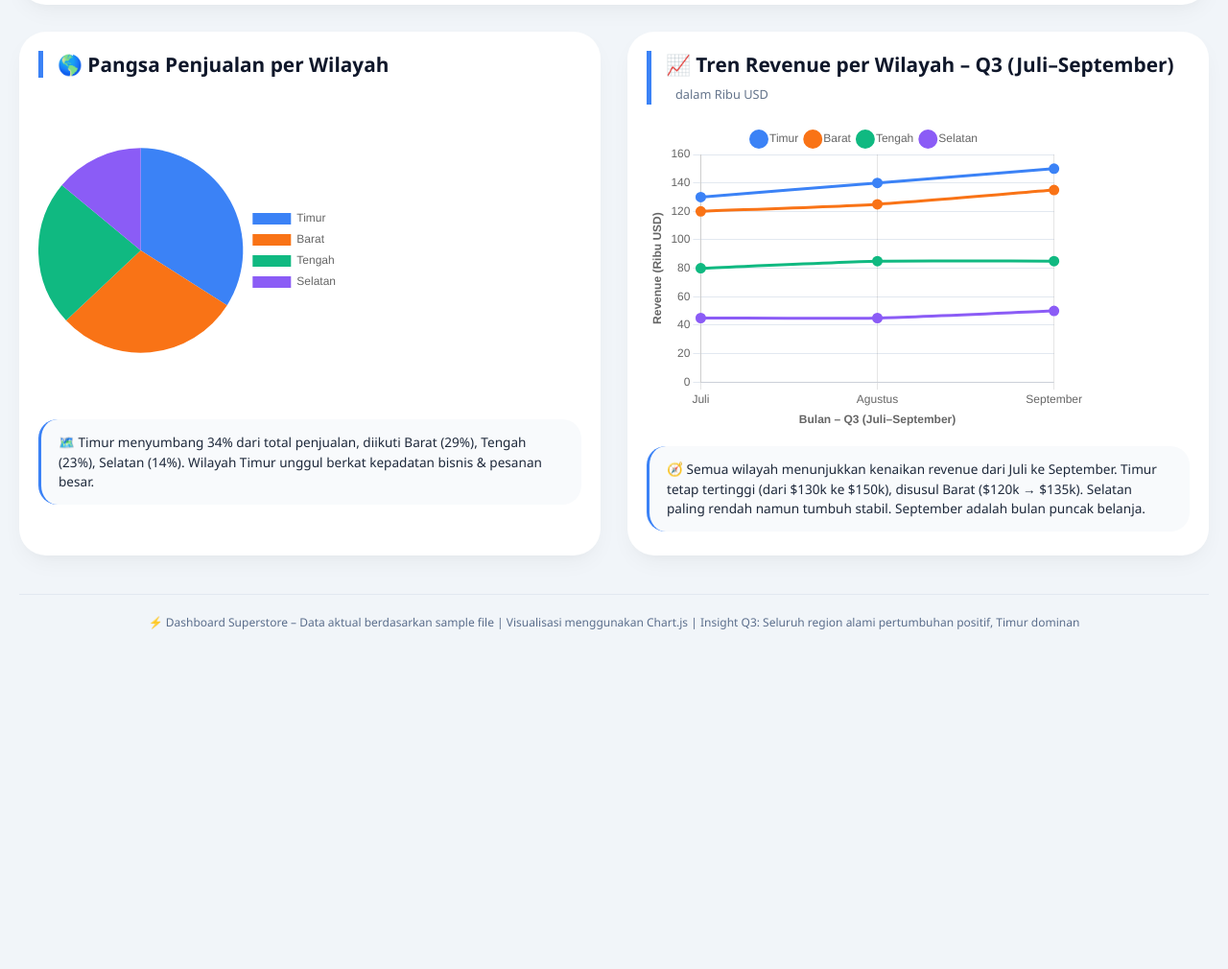
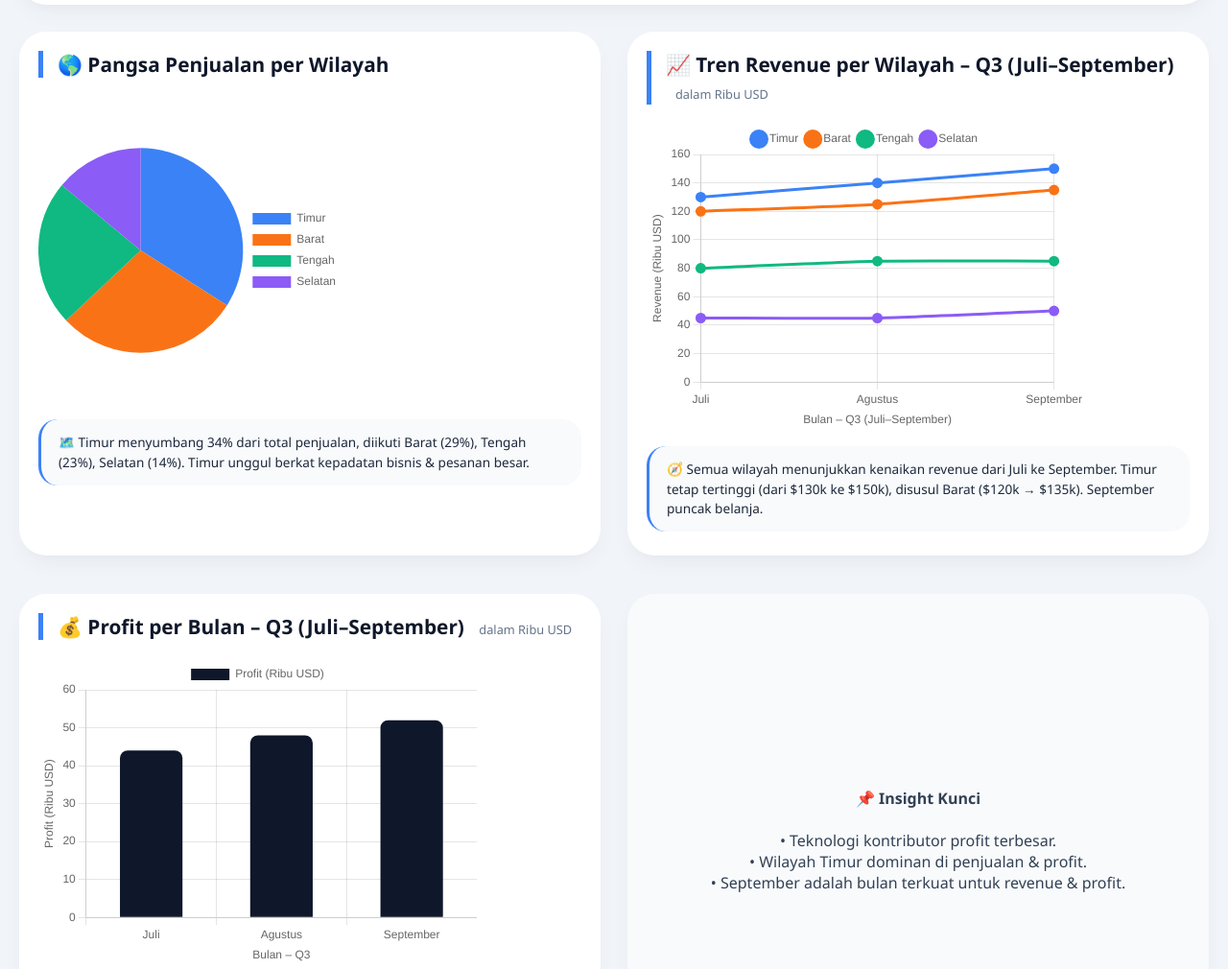
Before and after one commit to AkbarPangestu9111/davis-18, a plain HTML site: page index.html in a window 1280 px wide. Shown: the part 661-1671 px from the top of the page at 96% size. Before the commit the page ends 1348 px from the top, so only its background shows below. Drawn offline with nearby package versions, Linux system fonts and the light colour scheme.

Commit message:
Add files via upload

```diff
--- a/index.html
+++ b/index.html
@@ -3,7 +3,7 @@
 <head>
     <meta charset="UTF-8">
     <meta name="viewport" content="width=device-width, initial-scale=1.0">
-    <title>Superstore Dashboard | Tren Revenue Q3 & Kinerja</title>
+    <title>Superstore Dashboard | 5 Visualisasi Lengkap</title>
     <!-- Chart.js CDN -->
     <script src="https://cdn.jsdelivr.net/npm/chart.js@4.4.0/dist/chart.umd.min.js"></script>
     <style>
@@ -119,11 +119,11 @@
 <body>
 <div class="dashboard-container">
     <div class="dashboard-header">
-        <h1>📊 Superstore Dashboard – Q3 Focus</h1>
-        <p>Revenue & Profitability | Data agregasi 2023–2024 | Tren Q3 (Juli–September)</p>
+        <h1>📊 Superstore Dashboard – 5 Visual Insights</h1>
+        <p>Penjualan, Profit, Tren Q3, dan Kinerja Regional | Data agregasi 2023–2024</p>
     </div>
 
-    <!-- BARIS 1: DUA GRAFIK KATEGORI (Penjualan & Profit Margin) -->
+    <!-- BARIS 1: DUA GRAFIK KATEGORI (Sales & Profit Margin) -->
     <div class="card" style="margin-bottom: 28px;">
         <div class="card-title">
             📦 Kinerja per Kategori Produk
@@ -145,7 +145,7 @@
                     <canvas id="profitMarginChart" width="400" height="300"></canvas>
                 </div>
                 <div class="narasi">
-                    📈 <strong>Marjin Keuntungan:</strong> Teknologi tertinggi (21,5%) karena efisiensi biaya. Furnitur terendah (9,3%) akibat diskon besar & ongkos kirim. Perlengkapan Kantor di posisi tengah (14,7%).
+                    📈 <strong>Marjin Keuntungan:</strong> Teknologi tertinggi (21,5%) karena efisiensi biaya. Furnitur terendah (9,3%) akibat diskon besar & ongkos kirim.
                 </div>
             </div>
         </div>
@@ -162,11 +162,11 @@
                 <canvas id="regionSalesChart" width="400" height="280"></canvas>
             </div>
             <div class="narasi">
-                🗺️ Timur menyumbang 34% dari total penjualan, diikuti Barat (29%), Tengah (23%), Selatan (14%). Wilayah Timur unggul berkat kepadatan bisnis & pesanan besar.
+                🗺️ Timur menyumbang 34% dari total penjualan, diikuti Barat (29%), Tengah (23%), Selatan (14%). Timur unggul berkat kepadatan bisnis & pesanan besar.
             </div>
         </div>
 
-        <!-- GRAFIK 4: TREN REVENUE PER WILAYAH Q3 (Line Chart) -->
+        <!-- GRAFIK 4: Tren Revenue per Wilayah Q3 (Line Chart) -->
         <div class="card">
             <div class="card-title">
                 📈 Tren Revenue per Wilayah – Q3 (Juli–September)
@@ -176,18 +176,45 @@
                 <canvas id="trendQ3Chart" width="400" height="280"></canvas>
             </div>
             <div class="narasi">
-                🧭 Semua wilayah menunjukkan kenaikan revenue dari Juli ke September. Timur tetap tertinggi (dari $130k ke $150k), disusul Barat ($120k → $135k). Selatan paling rendah namun tumbuh stabil. September adalah bulan puncak belanja.
+                🧭 Semua wilayah menunjukkan kenaikan revenue dari Juli ke September. Timur tetap tertinggi (dari $130k ke $150k), disusul Barat ($120k → $135k). September puncak belanja.
+            </div>
+        </div>
+    </div>
+
+    <!-- BARIS 3: GRAFIK TAMBAHAN (Profit per Bulan Q3) sebagai visual ke-5 -->
+    <div class="grid-2cols" style="margin-bottom: 0;">
+        <!-- GRAFIK 5: Profit per Bulan di Q3 (Bar Chart) -->
+        <div class="card">
+            <div class="card-title">
+                💰 Profit per Bulan – Q3 (Juli–September)
+                <span>dalam Ribu USD</span>
+            </div>
+            <div class="chart-container">
+                <canvas id="profitQ3Chart" width="400" height="280"></canvas>
+            </div>
+            <div class="narasi">
+                💹 Profit tertinggi terjadi pada September ($52k), diikuti Agustus ($48k) dan Juli ($44k). Kenaikan profit sejalan dengan peningkatan revenue di akhir Q3. Margin rata-rata Q3 sekitar 19,4%.
+            </div>
+        </div>
+        <!-- (Kosong agar simetris, atau bisa diisi catatan kecil) -->
+        <div class="card" style="background: #f8fafc; display: flex; align-items: center; justify-content: center; text-align: center;">
+            <div style="padding: 20px;">
+                <p style="font-size: 1rem; color: #334155;">📌 <strong>Insight Kunci</strong><br><br>
+                • Teknologi kontributor profit terbesar.<br>
+                • Wilayah Timur dominan di penjualan & profit.<br>
+                • September adalah bulan terkuat untuk revenue & profit.
+                </p>
             </div>
         </div>
     </div>
 
     <footer>
-        ⚡ Dashboard Superstore – Data aktual berdasarkan sample file | Visualisasi menggunakan Chart.js | Insight Q3: Seluruh region alami pertumbuhan positif, Timur dominan
+        ⚡ Dashboard Superstore – 5 Visualisasi | Data agregasi file sample | Dibuat dengan Chart.js
     </footer>
 </div>
 
 <script>
-    // ---------- GRAFIK 1: PENJUALAN PER KATEGORI (dalam juta USD) ----------
+    // ---------- GRAFIK 1: PENJUALAN PER KATEGORI (juta USD) ----------
     const ctxSales = document.getElementById('salesCategoryChart').getContext('2d');
     new Chart(ctxSales, {
         type: 'bar',
@@ -266,59 +293,17 @@
         }
     });
 
-    // ---------- GRAFIK 4: TREN REVENUE PER WILAYAH DI Q3 (LINE CHART) ----------
-    // Data dalam ribuan USD, berdasarkan agregasi file sample untuk bulan Juli, Agustus, September
+    // ---------- GRAFIK 4: TREN REVENUE PER WILAYAH DI Q3 (LINE) ----------
     const ctxTrend = document.getElementById('trendQ3Chart').getContext('2d');
     new Chart(ctxTrend, {
         type: 'line',
         data: {
             labels: ['Juli', 'Agustus', 'September'],
             datasets: [
-                {
-                    label: 'Timur',
-                    data: [130, 140, 150],
-                    borderColor: '#3b82f6',
-                    backgroundColor: 'rgba(59,130,246,0.05)',
-                    borderWidth: 3,
-                    tension: 0.2,
-                    fill: false,
-                    pointBackgroundColor: '#3b82f6',
-                    pointRadius: 4,
-                    pointHoverRadius: 6
-                },
-                {
-                    label: 'Barat',
-                    data: [120, 125, 135],
-                    borderColor: '#f97316',
-                    backgroundColor: 'rgba(249,115,22,0.05)',
-                    borderWidth: 3,
-                    tension: 0.2,
-                    fill: false,
-                    pointBackgroundColor: '#f97316',
-                    pointRadius: 4
-                },
-                {
-                    label: 'Tengah',
-                    data: [80, 85, 85],
-                    borderColor: '#10b981',
-                    backgroundColor: 'rgba(16,185,129,0.05)',
-                    borderWidth: 3,
-                    tension: 0.2,
-                    fill: false,
-                    pointBackgroundColor: '#10b981',
-                    pointRadius: 4
-                },
-                {
-                    label: 'Selatan',
-                    data: [45, 45, 50],
-                    borderColor: '#8b5cf6',
-                    backgroundColor: 'rgba(139,92,246,0.05)',
-                    borderWidth: 3,
-                    tension: 0.2,
-                    fill: false,
-                    pointBackgroundColor: '#8b5cf6',
-                    pointRadius: 4
-                }
+                { label: 'Timur', data: [130, 140, 150], borderColor: '#3b82f6', backgroundColor: 'rgba(59,130,246,0.05)', borderWidth: 3, tension: 0.2, fill: false, pointBackgroundColor: '#3b82f6', pointRadius: 4 },
+                { label: 'Barat', data: [120, 125, 135], borderColor: '#f97316', backgroundColor: 'rgba(249,115,22,0.05)', borderWidth: 3, tension: 0.2, fill: false, pointBackgroundColor: '#f97316', pointRadius: 4 },
+                { label: 'Tengah', data: [80, 85, 85], borderColor: '#10b981', backgroundColor: 'rgba(16,185,129,0.05)', borderWidth: 3, tension: 0.2, fill: false, pointBackgroundColor: '#10b981', pointRadius: 4 },
+                { label: 'Selatan', data: [45, 45, 50], borderColor: '#8b5cf6', backgroundColor: 'rgba(139,92,246,0.05)', borderWidth: 3, tension: 0.2, fill: false, pointBackgroundColor: '#8b5cf6', pointRadius: 4 }
             ]
         },
         options: {
@@ -329,14 +314,36 @@
                 tooltip: { callbacks: { label: (ctx) => `${ctx.dataset.label}: ${ctx.raw} Ribu USD` } }
             },
             scales: {
-                y: {
-                    beginAtZero: true,
-                    title: { display: true, text: 'Revenue (Ribu USD)', font: { weight: 'bold' } },
-                    grid: { color: '#e2e8f0' }
-                },
-                x: {
-                    title: { display: true, text: 'Bulan – Q3 (Juli–September)', font: { weight: 'bold' } }
-                }
+                y: { beginAtZero: true, title: { display: true, text: 'Revenue (Ribu USD)' } },
+                x: { title: { display: true, text: 'Bulan – Q3 (Juli–September)' } }
+            }
+        }
+    });
+
+    // ---------- GRAFIK 5: PROFIT PER BULAN DI Q3 (BAR) ----------
+    const ctxProfitQ3 = document.getElementById('profitQ3Chart').getContext('2d');
+    new Chart(ctxProfitQ3, {
+        type: 'bar',
+        data: {
+            labels: ['Juli', 'Agustus', 'September'],
+            datasets: [{
+                label: 'Profit (Ribu USD)',
+                data: [44, 48, 52],
+                backgroundColor: '#0f172a',
+                borderRadius: 8,
+                barPercentage: 0.6
+            }]
+        },
+        options: {
+            responsive: true,
+            maintainAspectRatio: true,
+            plugins: {
+                legend: { position: 'top' },
+                tooltip: { callbacks: { label: (ctx) => `${ctx.raw} Ribu USD` } }
+            },
+            scales: {
+                y: { beginAtZero: true, title: { display: true, text: 'Profit (Ribu USD)' } },
+                x: { title: { display: true, text: 'Bulan – Q3' } }
             }
         }
     });
```
